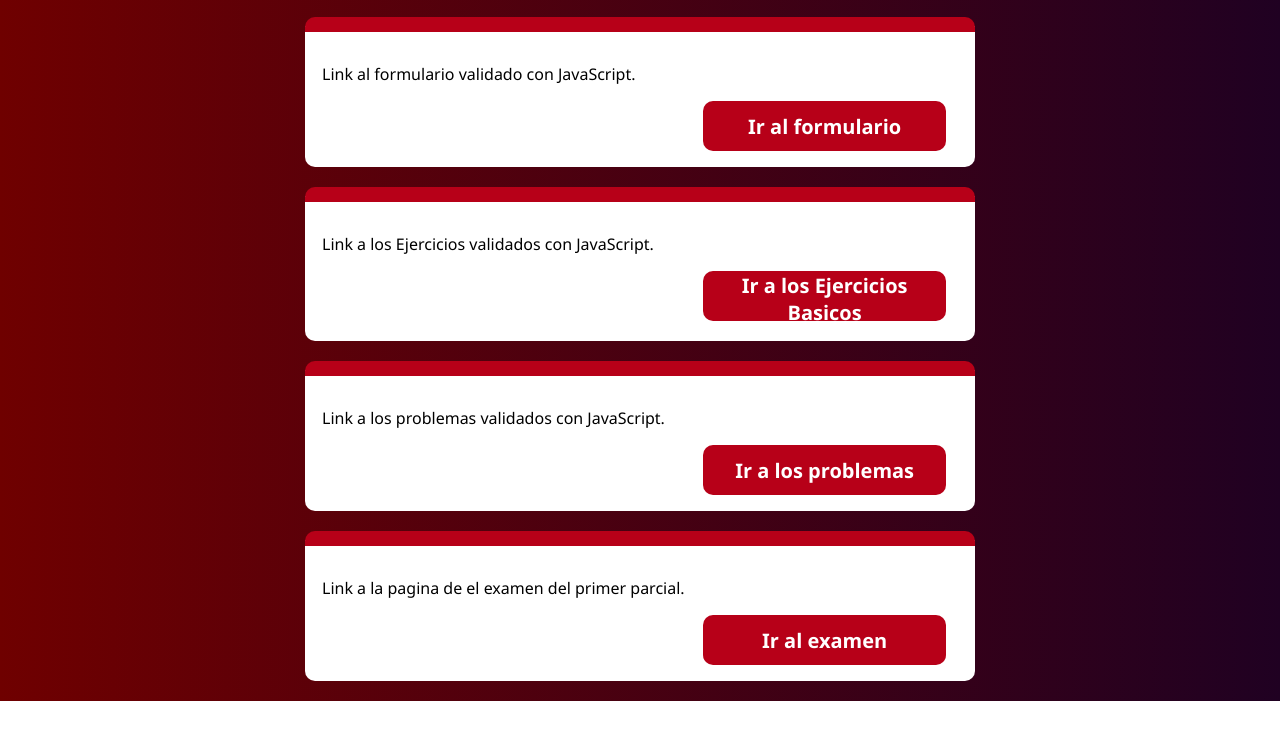
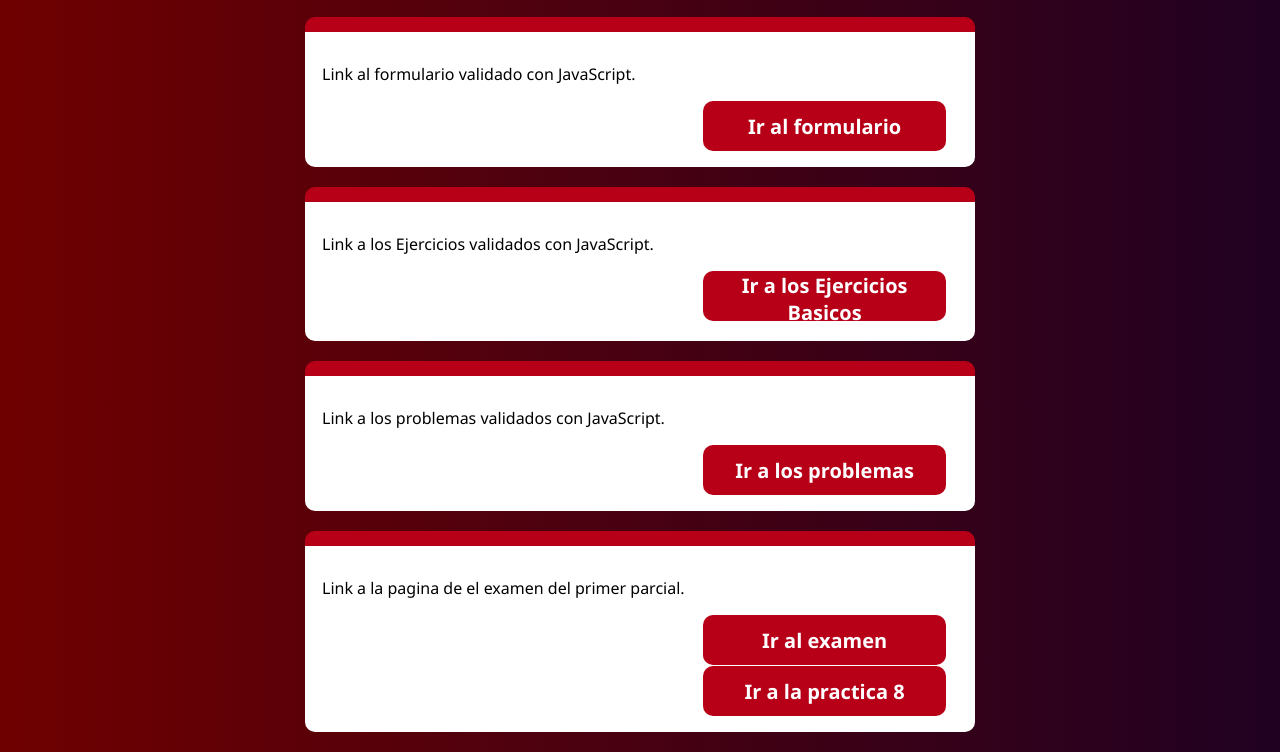
Before and after one commit to AnthonyLunaPalma/4IV8_Luna_Palma_Anthoni, a website: page index.html in a window 1280 px wide. Shown: the part 358-1110 px from the top of the page. Before the commit the page ends 1059 px from the top, so only its background shows below. Drawn offline with Linux system fonts and the light colour scheme.

Commit message:
boton agregado para ir e la pagina de la practica 8 desde el index principal

```diff
--- a/index.html
+++ b/index.html
@@ -74,6 +74,11 @@
                 <button class="boton1"><b>Ir al examen</b></button>
             </a>
         </div>
+        <div class="container">
+            <a href="./08CRUDMVC/public/index.html">
+                <button class="boton1"><b>Ir a la practica 8</b></button>
+            </a>
+        </div>
     </div>
 </body>
 </html>
```
